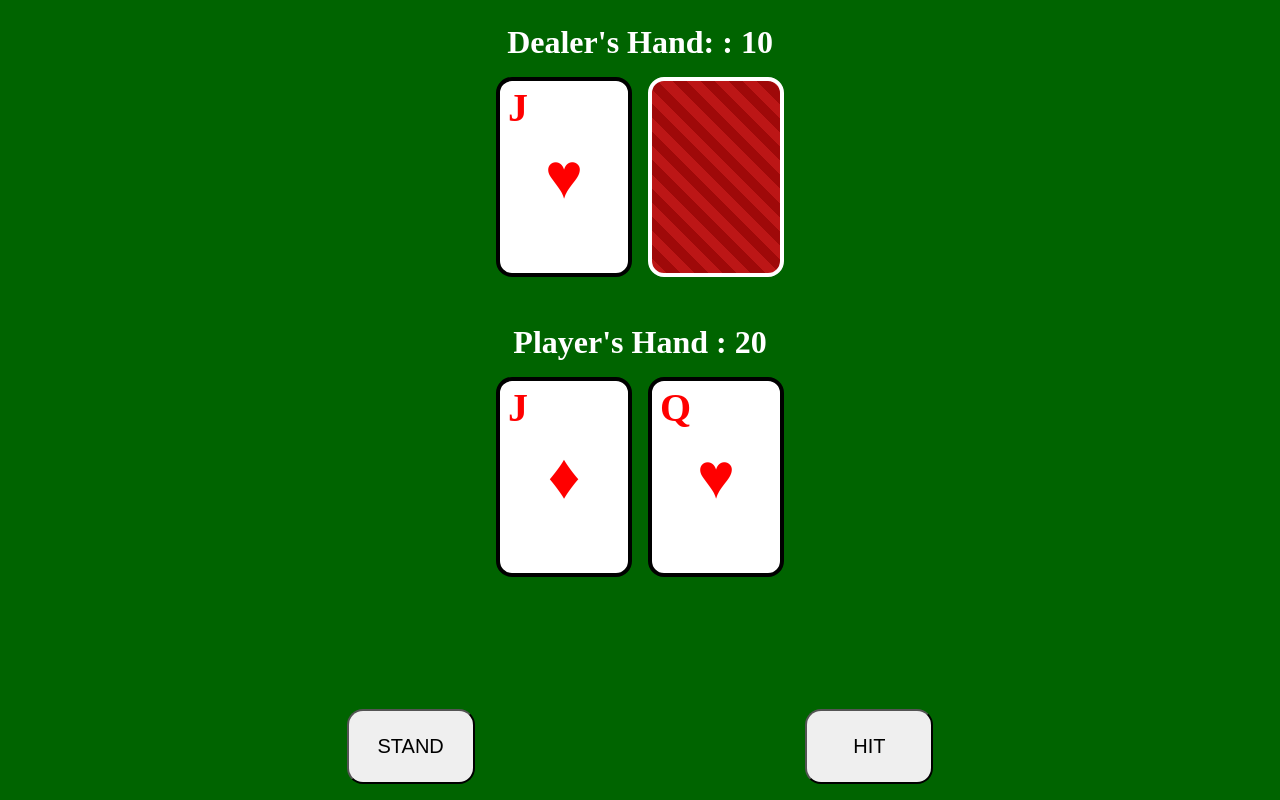
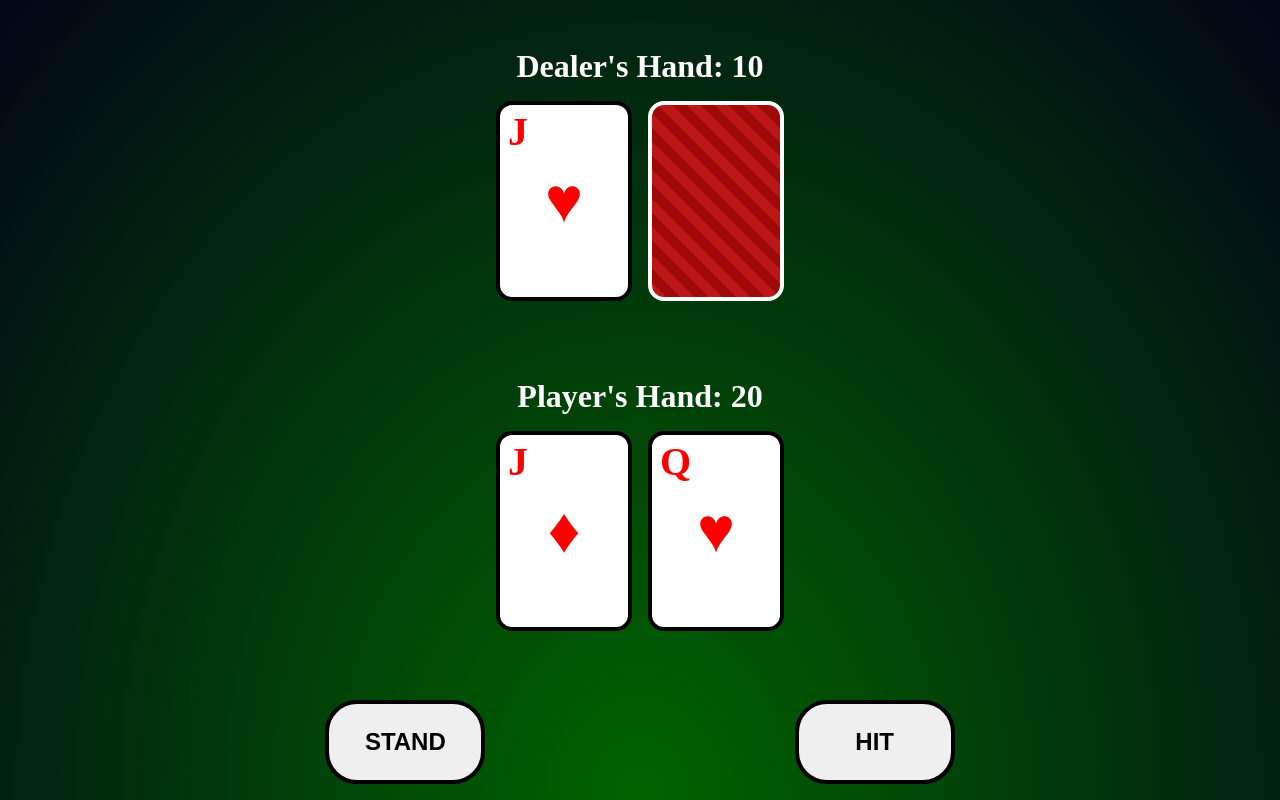
Before and after one commit to sandesh-rai/blackjack, a Vue app: page / in a window 1280 px wide. Built offline with nearby package versions, Linux system fonts and the light colour scheme.

Commit message:
Change background and button styling

```diff
--- a/src/App.vue
+++ b/src/App.vue
@@ -24,4 +24,9 @@ html, body {
   height: 100%;
   overflow: hidden
   }
+
+body {
+  background-color: darkgreen;
+  background: radial-gradient(ellipse at bottom, darkgreen 0%, #030617 100%);
+}
 </style>
--- a/src/components/GameBoard.vue
+++ b/src/components/GameBoard.vue
@@ -1,6 +1,6 @@
 <template>
   <main class="game-board">
-    <HandCards :hand="dealer.hand" :score="(hideDealer) ? dealer.firstCardScore : dealer.score" :isDealer="true" :hideDealer="hideDealer"/>
+    <HandCards :isDealer="true" :hand="dealer.hand" :score="(hideDealer) ? dealer.firstCardScore : dealer.score" :hideDealer="hideDealer"/>
     <HandCards :hand="player.hand" :score="player.score"/>
     <GameControl @hitPressed="dealCard('player')" @standPressed="standPressed"/>
   </main>
@@ -141,15 +141,7 @@ export default {
 </script>
 
 <style scoped>
-
-</style>
-
-<style>
-  body {
-    background-color: darkgreen;
-  }
-
-  .game-board {
+.game-board {
     display: flex;
     flex-direction: column;
     height: 100vh;
--- a/src/components/GameControl.vue
+++ b/src/components/GameControl.vue
@@ -29,10 +29,12 @@
 }
 
 .control button {
-    min-width: 8rem;
-    border-radius: 1rem;
-    font-size: 1.25rem;
+    min-width: 10rem;
+    border-radius: 2rem;
+    font-size: 1.5rem;
     padding: 1.5rem 1rem;
+    border: 4px solid black;
+    font-weight: 700;
 }
 
 .control button:hover, .control button:focus-visible {
--- a/src/components/HandCards.vue
+++ b/src/components/HandCards.vue
@@ -1,9 +1,9 @@
 <template>
     <section>
         <h2>
-            <template v-if="isDealer">Dealer's Hand:</template>
-            <template v-else>Player's Hand</template>
-            : {{score}}
+            <template v-if="isDealer">Dealer's Hand: </template>
+            <template v-else>Player's Hand: </template>
+            {{score}}
         </h2>
 
         <div class="player-hand">
@@ -49,7 +49,7 @@ export default {
 
 <style scoped>
 section {
-    min-height: 300px;
+    min-height: 330px;
 }
 .player-hand > div {
     display: flex;
@@ -60,7 +60,7 @@ section > h2 {
     text-align: center;
     color: #fff;
     font-weight: 800;
-    margin-top: 1.5rem;
+    margin-top: 3rem;
     font-size: 2rem;
 }
 
```
